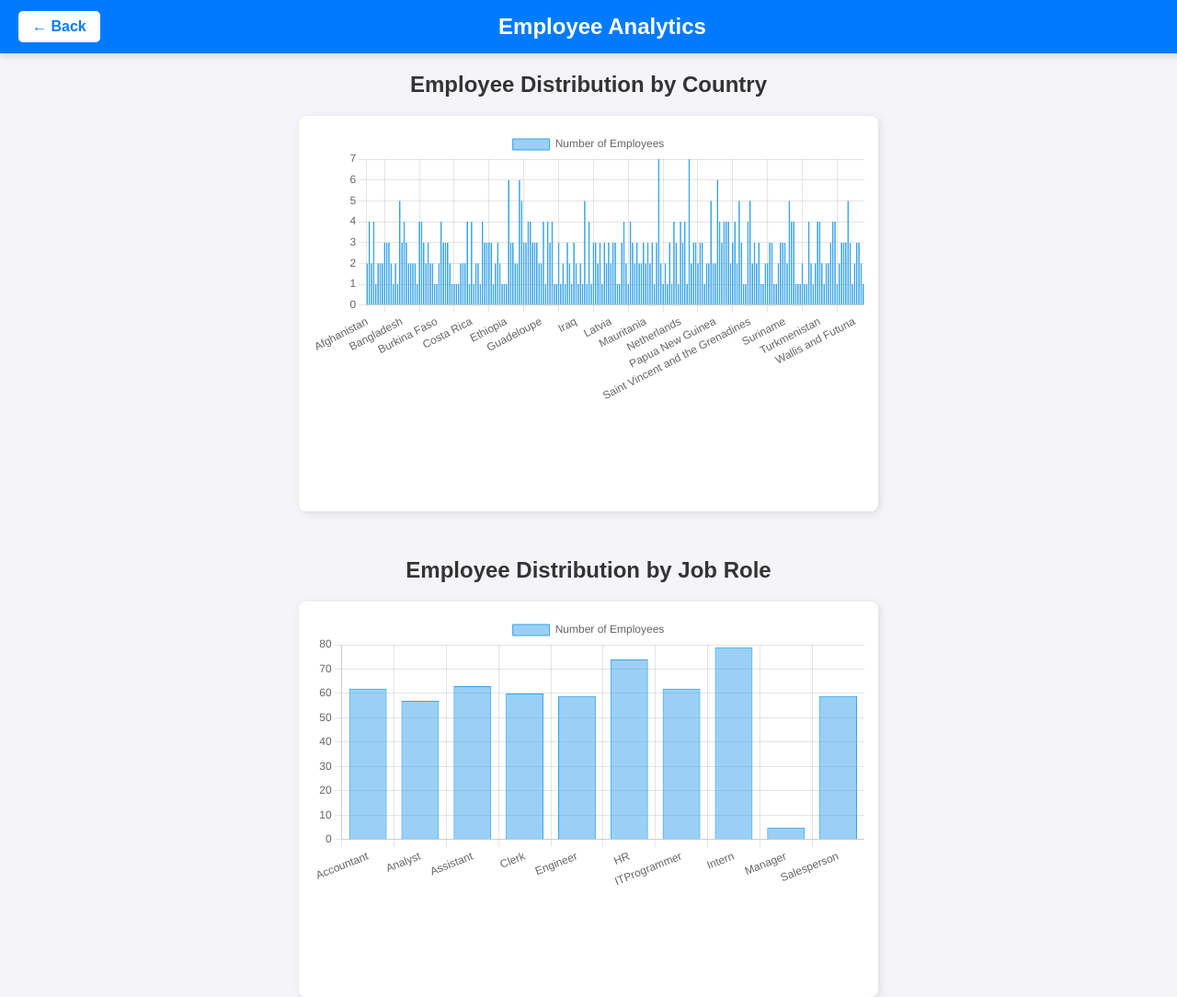
After one commit to s8dabald/Team-5-, a Flask app: page /employee_analysis in a window 1280 px wide. The commit adds this page. Shown: the whole page at 92% size. Run offline with Flask 3, Linux system fonts and the light colour scheme; data comes from the database, SQL or seed files in the repository.

Commit message:
Added Employee Analytics

```diff
--- a/app.py
+++ b/app.py
@@ -1,6 +1,7 @@
 from flask import Flask, request, render_template, redirect, url_for, jsonify
 from data_analysis import get_dashboard_data, get_loyal_customers
 from database_manager import execute_db_query
+from employee_anlaysis import get_employee_distributions
 
 # Create the Flask app
 app = Flask(__name__)
@@ -19,6 +20,7 @@ def home():
 def get_customers(): #displays customers
     query = "SELECT * FROM Customer_DB"  # Query to select all customers
     customers = execute_db_query(query, as_dict= True)  # Call the execute_db_query function to fetch customers
+    print(customers)
     return render_template('customers.html', customers=customers)
 
 
@@ -143,7 +145,12 @@ def dashboard():
                            popular_products=popular_products, segments=segments,
                            sales_trend=sales_trend)
 
-
+# ---------------------- Employees ------------------------
+@app.route('/employee_analysis')
+def employee():
+    employee_country_distribution, employee_job_distribution = get_employee_distributions()
+    return render_template("employees.html", employee_country_distribution=employee_country_distribution,
+                           employee_job_distribution=employee_job_distribution)
 
 # ---------------------- Offers ----------------------
 @app.route('/offers', methods=['GET']) #to display current offer settings & the email_log
--- /dev/null
+++ b/employee_anlaysis.py
@@ -0,0 +1,17 @@
+import pandas as pd
+from sklearn.cluster import KMeans
+from database_manager import execute_db_query
+
+def get_employee_data():#to get data from DB
+    employee_data = execute_db_query("SELECT * FROM Employee_DB", as_dict=True)
+    #after the db execute puts  it in a dataframe if the data is empty creates  an empty dataframe
+    employees = pd.DataFrame([dict(row) for row in employee_data]) if employee_data else pd.DataFrame()
+    print(employees.head())
+    return employees
+
+def get_employee_distributions():#gets the different segments
+    employees = get_employee_data()
+    employee_country_distrbution = employees['Country'].value_counts().to_dict()
+    employee_job_distribution = employees['JobId'].value_counts().to_dict()
+    print(employee_job_distribution)
+    return employee_country_distrbution, employee_job_distribution
--- /dev/null
+++ b/templates/employees.html
@@ -0,0 +1,172 @@
+<!DOCTYPE html>
+<html lang="en">
+
+<head>
+    <meta charset="UTF-8">
+    <meta name="viewport" content="width=device-width, initial-scale=1.0">
+    <title>Employee Analytics</title>
+    <script src="https://cdn.jsdelivr.net/npm/chart.js"></script>
+    <style>
+        body {
+            font-family: Arial, sans-serif;
+            background-color: #f4f4f9;
+            margin: 0;
+            /* padding: 20px; */
+        text-align: center;
+    }
+
+    .navbar {
+        display: flex;
+        align-items: center;
+        justify-content: center;
+        top: 0;
+        left: 0;
+        width: 100%;
+        background-color: #007bff;
+        color: white;
+        padding: 15px;
+        box-shadow: 0px 4px 6px rgba(0, 0, 0, 0.1);
+        z-index: 1000;
+    }
+
+    .navbar h1 {
+        margin: 0;
+        font-size: 24px;
+        flex-grow: 1;
+        text-align: center;
+    }
+
+    .back-btn {
+        position: absolute;
+        left: 20px;
+        background: white;
+        color: #007bff;
+        border: none;
+        padding: 8px 15px;
+        font-size: 16px;
+        font-weight: bold;
+        border-radius: 5px;
+        cursor: pointer;
+        transition: 0.3s ease;
+    }
+
+    .back-btn:hover {
+        background: #f0f0f0;
+    }
+
+    h2 {
+        color: #333;
+    }
+
+    /* Chart Containers */
+    .charts-container {
+        display: flex;
+        flex-wrap: wrap;
+        justify-content: center;
+        gap: 30px;
+        margin-bottom: 30px;
+    }
+
+    .chart-box {
+        background: white;
+        padding: 15px;
+        border-radius: 8px;
+        box-shadow: 2px 2px 10px rgba(0, 0, 0, 0.1);
+        text-align: center;
+        width: 600px;
+        /* Increased width */
+        height: 400px;
+        /* Increased height */
+        max-width: 100%;
+    }
+
+    /* Bar charts side by side */
+    .bar-charts {
+        display: flex;
+        justify-content: center;
+        gap: 30px;
+        flex-wrap: wrap;
+    }
+    </style>
+
+</head>
+
+<body>
+    <div class="navbar">
+        <button class="back-btn" onclick="history.back()">&#8592; Back</button>
+        <h1>Employee Analytics</h1>
+    </div>
+
+    <div class="bar-charts">
+        <div>
+            <h2>Employee Distribution by Country</h2>
+            <div class="chart-box">
+                <canvas id="employeeCountryChart"></canvas>
+            </div>
+        </div>
+        <div>
+            <h2>Employee Distribution by Job Role</h2>
+            <div class="chart-box">
+                <canvas id="jobChart"></canvas>
+            </div>
+        </div>
+        <script>
+            // Pass the country distribution from Flask to JavaScript
+            var countryData = {{ employee_country_distribution | tojson }};
+            var jobData = {{ employee_job_distribution | tojson }};
+
+            // Extract labels (countries) and values (counts)
+            var countryLabels = Object.keys(countryData);
+            var countryValues = Object.values(countryData);
+            var jobLabels = Object.keys(jobData);
+            var jobValues = Object.values(jobData)
+
+            // Create Chart.js bar chart
+            var ctx = document.getElementById('employeeCountryChart').getContext('2d');
+            var ptx = document.getElementById('jobChart').getContext('2d');
+            new Chart(ctx, {
+                type: 'bar',
+                data: {
+                    labels: countryLabels,
+                    datasets: [{
+                        label: 'Number of Employees',
+                        data: countryValues,
+                        backgroundColor: 'rgba(54, 162, 235, 0.5)',
+                        borderColor: 'rgba(54, 162, 235, 1)',
+                        borderWidth: 1
+                    }]
+                },
+                options: {
+                    responsive: true,
+                    scales: {
+                        y: {
+                            beginAtZero: true
+                        }
+                    }
+                }
+            });
+            new Chart(ptx, {
+                type: 'bar',
+                data: {
+                    labels: jobLabels,
+                    datasets: [{
+                        label: 'Number of Employees',
+                        data: jobValues,
+                        backgroundColor: 'rgba(54, 162, 235, 0.5)',
+                        borderColor: 'rgba(54, 162, 235, 1)',
+                        borderWidth: 1
+                    }]
+                },
+                options: {
+                    responsive: true,
+                    scales: {
+                        y: {
+                            beginAtZero: true
+                        }
+                    }
+                }
+            });
+        </script>
+</body>
+
+</html>
--- a/templates/index.html
+++ b/templates/index.html
@@ -48,6 +48,7 @@
         <a href="/offers" target="contentFrame">Offers</a>
         <a href="/loyal_customers" target="contentFrame">Top Customers</a>
         <a href="/recommendation_engine" target="contentFrame">Recommendation Engine</a>
+        <a href="/employee_analysis" target="contentFrame">Employee Analytics</a>
     </nav>
 
     <div id="content">
```
